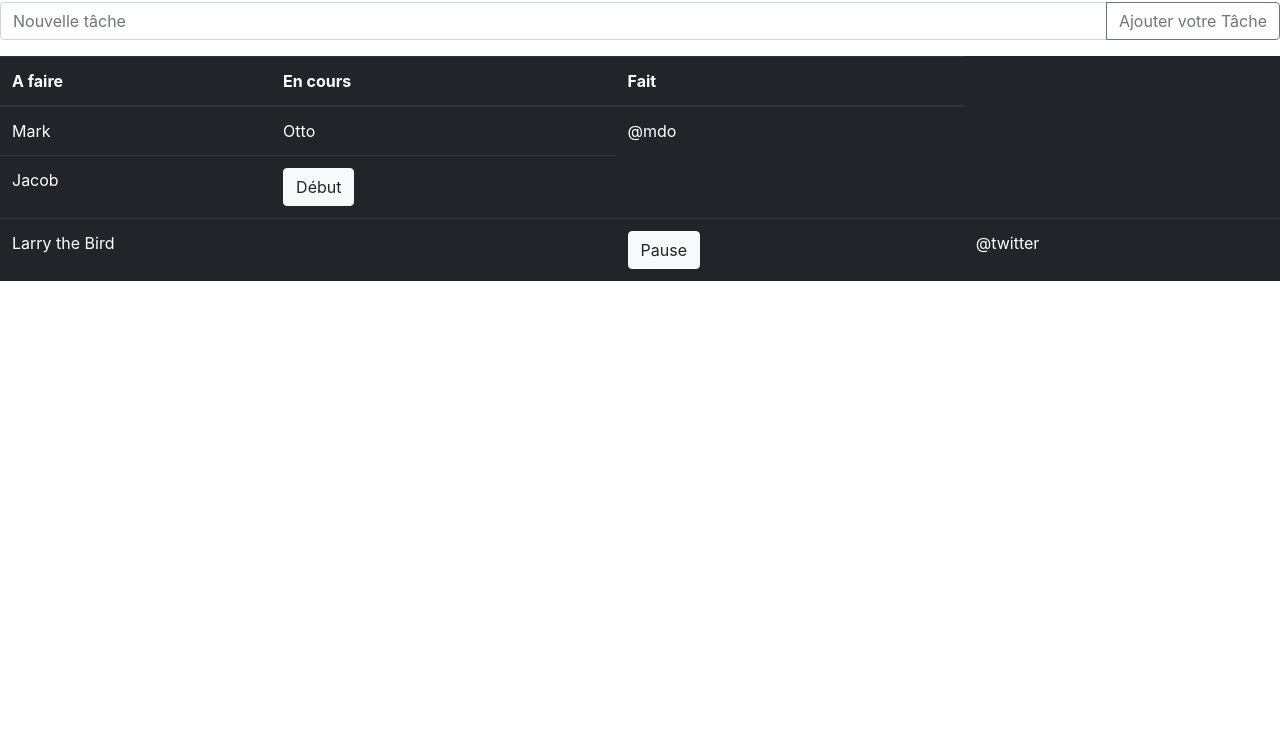
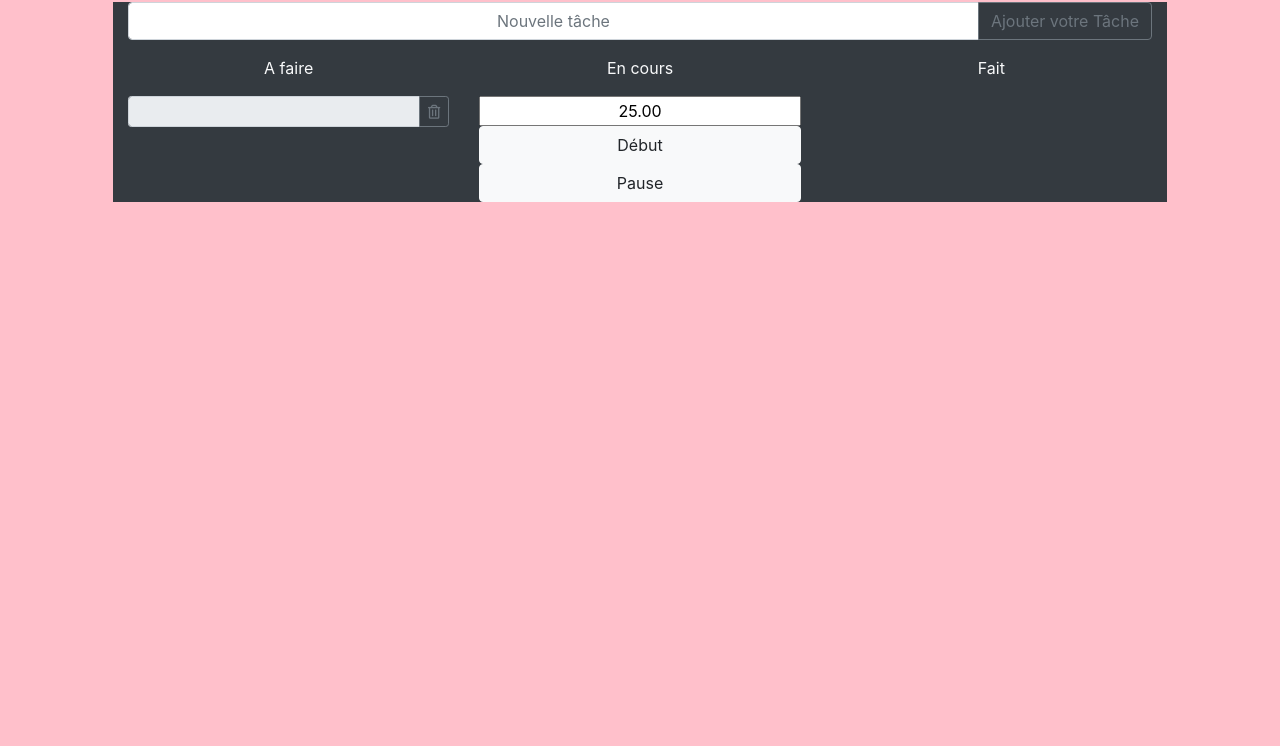
Before and after one commit to qrames/pomodoroTimer, a website: page index.html in a window 1280 px wide. Shown: the part 54-800 px from the top of the page. Drawn offline with nearby package versions, Linux system fonts and the light colour scheme.

Commit message:
HTML CSS OK, starting JS

```diff
--- a/css/style.css
+++ b/css/style.css
@@ -1,3 +1,18 @@
 body{
-
+    background-color: pink;
 }
+main{
+    width: 80%;
+    margin: auto;
+}
+/* table{
+    width: 60%;
+    margin: auto;
+} */
+h1, th, td{
+    text-align: center;
+}
+p, input, button{
+    width: 100%;
+    text-align: center;
+}
--- a/index.html
+++ b/index.html
@@ -6,6 +6,7 @@
     <title>POMODORO !</title>
     <!-- <link rel="stylesheet" href="css/reset.css" /> -->
     <!-- <link rel="stylesheet" href="node_modules/bootstrap/dist/css/bootstrap-reboot.min.css"> -->
+    <link rel="stylesheet" href="https://use.fontawesome.com/releases/v5.1.0/css/all.css" integrity="sha384-lKuwvrZot6UHsBSfcMvOkWwlCMgc0TaWr+30HWe3a4ltaBwTZhyTEggF5tJv8tbt" crossorigin="anonymous">
     <link rel="stylesheet" href="node_modules/bootstrap/dist/css/bootstrap.min.css">
     <link rel="stylesheet" href="css/style.css" />
     <meta name="viewport" content="width=device-width, user-scalable=no">
@@ -16,39 +17,35 @@
     <div class="content-fluid">
         <main>
             <h1>Kanban Pomodoro</h1>
+
+            <div class="row bg-dark text-light">
+                <div class="col-12">
                     <div class="input-group mb-3">
                         <input type="text" class="form-control" placeholder="Nouvelle t&acirc;che" aria-label="task" aria-describedby="basic-addon2">
                         <div class="input-group-append">
                             <button class="btn btn-outline-secondary" type="button">Ajouter votre T&acirc;che</button>
                         </div>
                     </div>
-            <table class="table table-hover table-dark">
-                <thead>
-                    <tr>
-                        <th scope="col">A faire</th>
-                        <th scope="col">En cours</th>
-                        <th scope="col">Fait</th>
-                    </tr>
-                </thead>
-                <tbody>
-                    <tr>
-                        <td>Mark</td>
-                        <td>Otto</td>
-                        <td>@mdo</td>
-                    </tr>
-                    <tr>
-                        <td>Jacob</td>
-                        <td><button class="btn btn-light" type="submit">Début</button></td>
+                </div>
+                <div class="col-4">
+                    <p>A faire</p>
+                    <div class="input-group input-group-sm mb-3">
+                        <input type="text" class="form-control" aria-label="Small" aria-describedby="inputGroup-sizing-sm" readonly>
+                        <div class="input-group-append">
+                            <button class="btn btn-outline-secondary" type="button"><i class="far fa-trash-alt"></i></button>
+                        </div>
+                    </div>
+                </div>
+                <div class="col-4">
+                    <p>En cours</p>
+                    <input type="text" name="timer" value="25.00" readonly>
+                    <button class="btn btn-light" type="submit">Début</button>
+                    <button class="btn btn-light" type="submit">Pause</button>
+                </div>
+                <div class="col-4">
+                    <p>Fait</p>
+                </div>
 
-                    </tr>
-                    <tr>
-                        <td colspan="2">Larry the Bird</td>
-                        <td><button class="btn btn-light" type="submit">Pause</button></td>
-
-                        <td>@twitter</td>
-                    </tr>
-                </tbody>
-            </table>
         </main>
         </div>
         <script type="text/javascript" src="node_modules/jquery/dist/jquery.min.js"></script>
```
Lines whose indentation alone changed are shown as unchanged.
